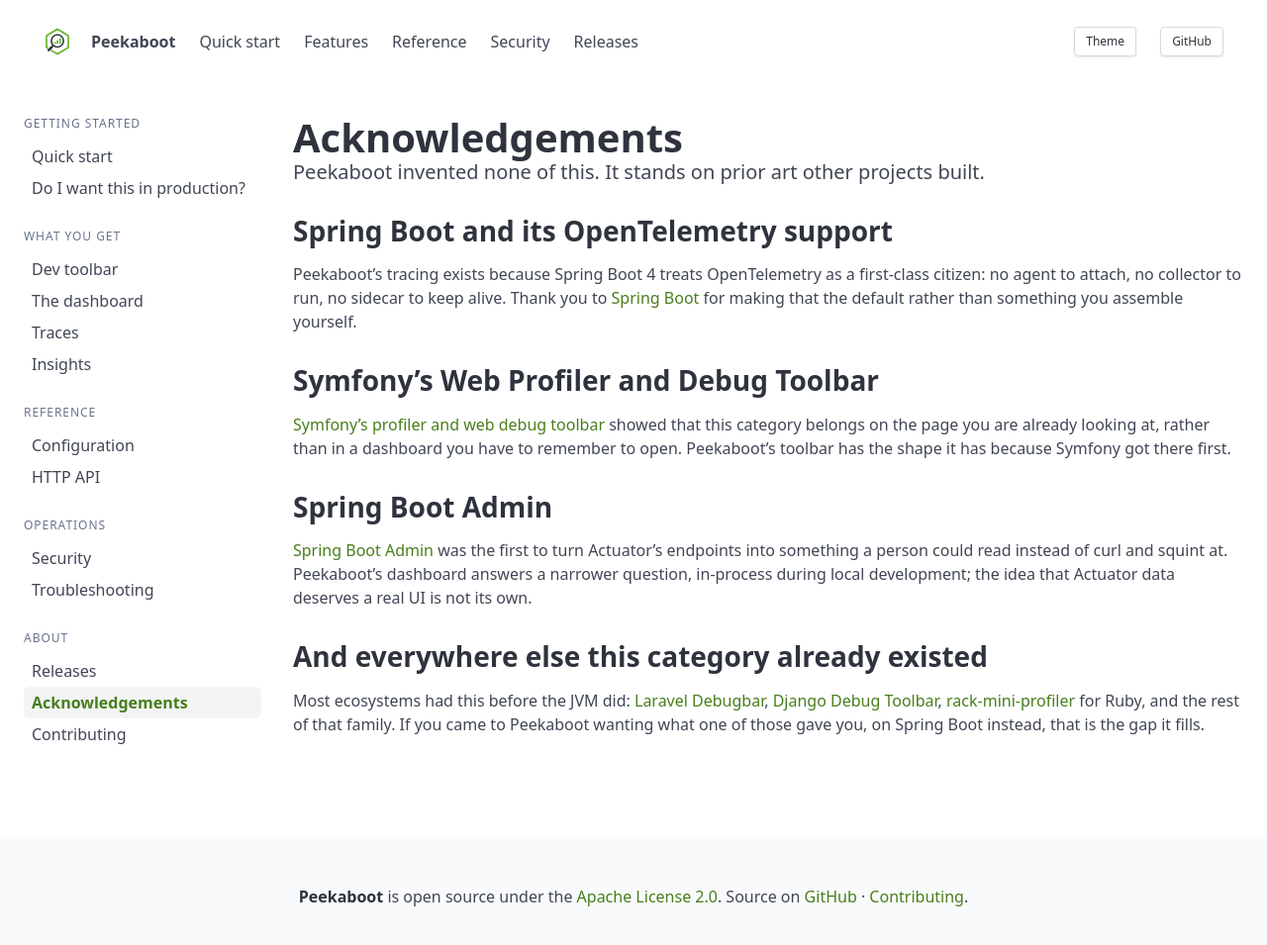
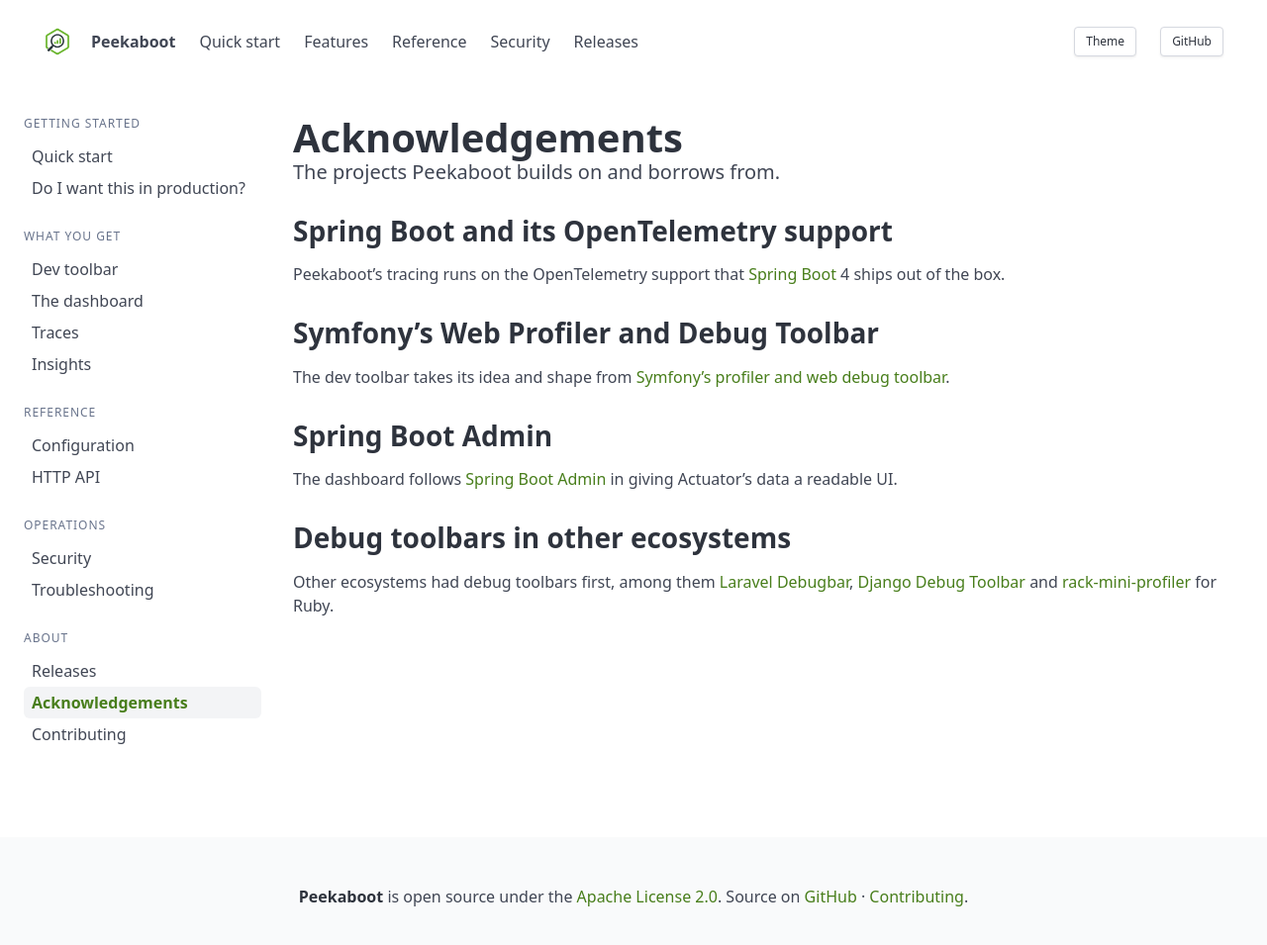
Before and after one commit to peekaboot-org/peekaboot-org.github.io, a Jekyll site: the page built from docs/acknowledgements.md, in a window 1280 px wide and 1014 px high. Shown: the top 955 px of the window at 99% size. Built offline with Jekyll 4.4.1, drawn with Linux system fonts in a browser that asks for light colours.

Commit message:
docs: plain acknowledgements

```diff
--- a/docs/acknowledgements.md
+++ b/docs/acknowledgements.md
@@ -1,35 +1,27 @@
 ---
 title: Acknowledgements
-lead: Peekaboot invented none of this. It stands on prior art other projects built.
+lead: The projects Peekaboot builds on and borrows from.
 permalink: /docs/acknowledgements/
 ---
 
 ## Spring Boot and its OpenTelemetry support {#spring-boot-and-its-opentelemetry-support}
 
-Peekaboot's tracing exists because Spring Boot 4 treats OpenTelemetry as a first-class
-citizen: no agent to attach, no collector to run, no sidecar to keep alive. Thank you to
-[Spring Boot](https://spring.io/projects/spring-boot) for making that the default rather
-than something you assemble yourself.
+Peekaboot's tracing runs on the OpenTelemetry support that
+[Spring Boot](https://spring.io/projects/spring-boot) 4 ships out of the box.
 
 ## Symfony's Web Profiler and Debug Toolbar {#symfonys-web-profiler-and-debug-toolbar}
 
-[Symfony's profiler and web debug toolbar](https://symfony.com/doc/current/profiler.html)
-showed that this category belongs on the page you are already looking at, rather than in a
-dashboard you have to remember to open. Peekaboot's toolbar has the shape it has because
-Symfony got there first.
+The dev toolbar takes its idea and shape from [Symfony's profiler and web debug
+toolbar](https://symfony.com/doc/current/profiler.html).
 
 ## Spring Boot Admin {#spring-boot-admin}
 
-[Spring Boot Admin](https://github.com/codecentric/spring-boot-admin) was the first to turn
-Actuator's endpoints into something a person could read instead of curl and squint at.
-Peekaboot's dashboard answers a narrower question, in-process during local development; the
-idea that Actuator data deserves a real UI is not its own.
+The dashboard follows [Spring Boot Admin](https://github.com/codecentric/spring-boot-admin) in
+giving Actuator's data a readable UI.
 
-## And everywhere else this category already existed {#other-attributions}
+## Debug toolbars in other ecosystems {#other-attributions}
 
-Most ecosystems had this before the JVM did: [Laravel
+Other ecosystems had debug toolbars first, among them [Laravel
 Debugbar](https://github.com/fruitcake/laravel-debugbar), [Django Debug
-Toolbar](https://django-debug-toolbar.readthedocs.io/),
-[rack-mini-profiler](https://github.com/MiniProfiler/rack-mini-profiler) for Ruby, and the
-rest of that family. If you came to Peekaboot wanting what one of those gave you, on Spring
-Boot instead, that is the gap it fills.
+Toolbar](https://django-debug-toolbar.readthedocs.io/) and
+[rack-mini-profiler](https://github.com/MiniProfiler/rack-mini-profiler) for Ruby.
```
